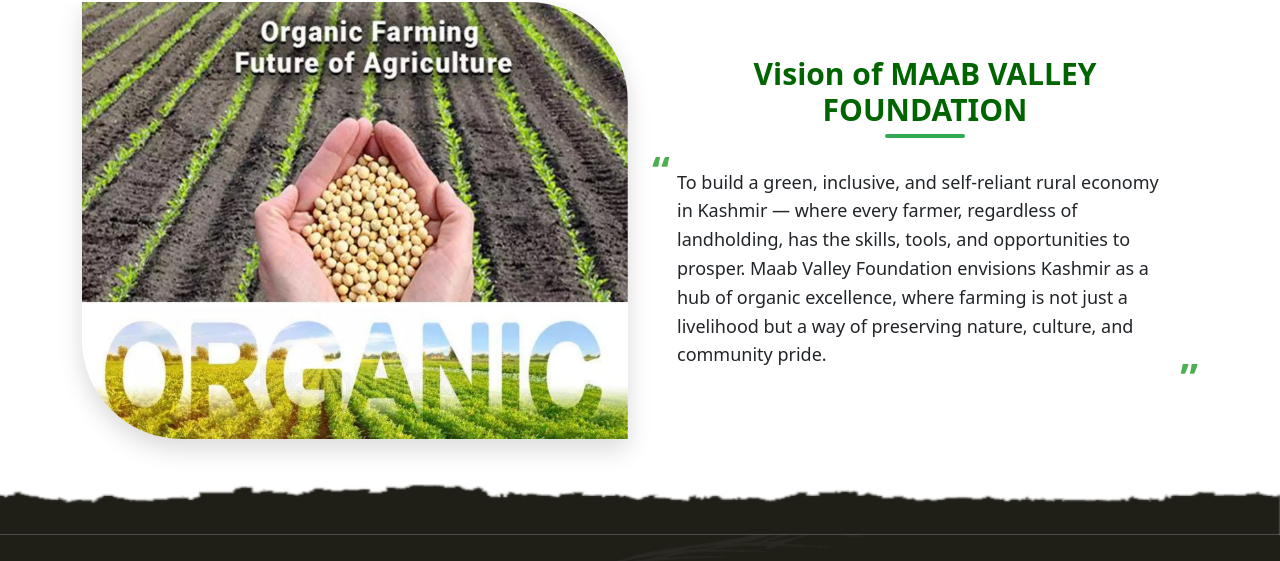
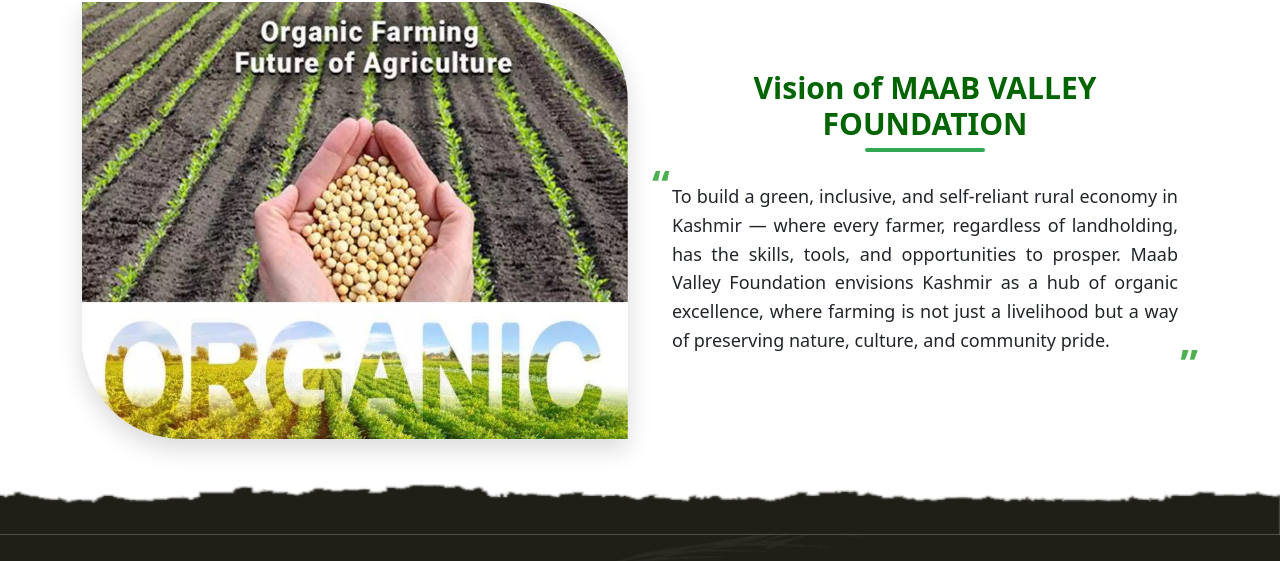
Before and after one commit to Saloni403/maabvalleyfoundation, a plain HTML site: page index.html in a window 1280 px wide. Shown: the part 3551-4112 px from the top of the page. Drawn offline with nearby package versions, Linux system fonts and the light colour scheme.

Commit message:
uptodated

```diff
--- a/web/css/style.css
+++ b/web/css/style.css
@@ -492,8 +492,9 @@ background-image:  linear-gradient(to bottom, #82bf42, #65ad42, #4a9b41, #30883f
 .VisionofMV {
   font-size: 18px;
   position: relative;
-  padding: 20px 25px;
+  padding: 20px;
   line-height: 1.6;
+  text-align: justify;
 }
 
 /* Add opening quote */
@@ -635,7 +636,7 @@ color: #fff;
     .section-title::after {
       content: "";
       position: absolute;
-      width: 80px;
+      width: 120px;
       height: 4px;
       background-color: #32a852;
       bottom: -10px;
```
